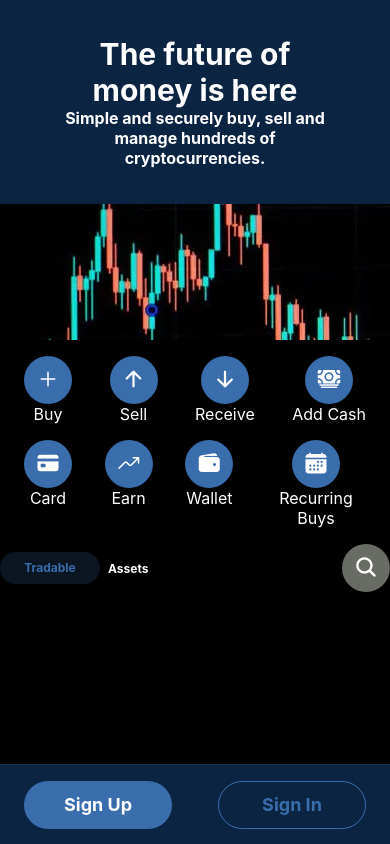
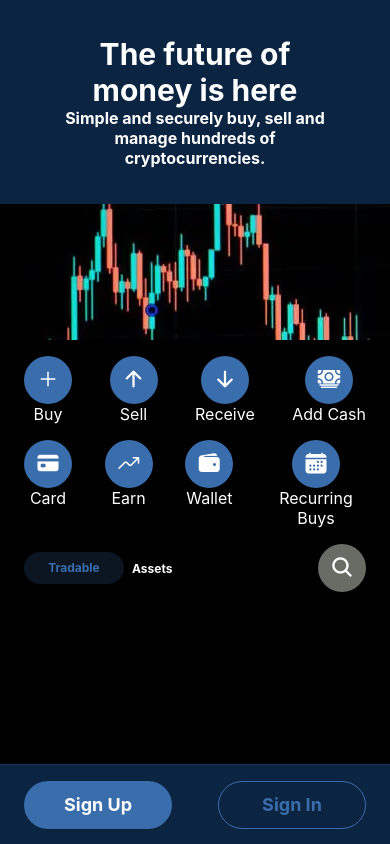
Before and after one commit to SadaqatDahani786/crpyto-wallet-app, a React Native app: screen / in a window 390 px wide. Built offline with nearby package versions, Linux system fonts and the light colour scheme.

Commit message:
Removed padding from Tabs component and removed absolute positioning from Footer component.

```diff
--- a/Components/Footer.tsx
+++ b/Components/Footer.tsx
@@ -44,8 +44,5 @@ const styles = StyleSheet.create({
     alignItems: "center",
     paddingLeft: theme.spacing * 3,
     paddingRight: theme.spacing * 3,
-    position: "absolute",
-    zIndex: 1,
-    bottom: 0,
   },
 });
--- a/Components/Tabs.tsx
+++ b/Components/Tabs.tsx
@@ -36,6 +36,8 @@ const styles = StyleSheet.create({
     flexDirection: "row",
     justifyContent: "space-between",
     alignItems: "center",
+    paddingLeft: theme.spacing * 3,
+    paddingRight: theme.spacing * 3,
   },
   wrapper: {
     flexDirection: "row",
```
